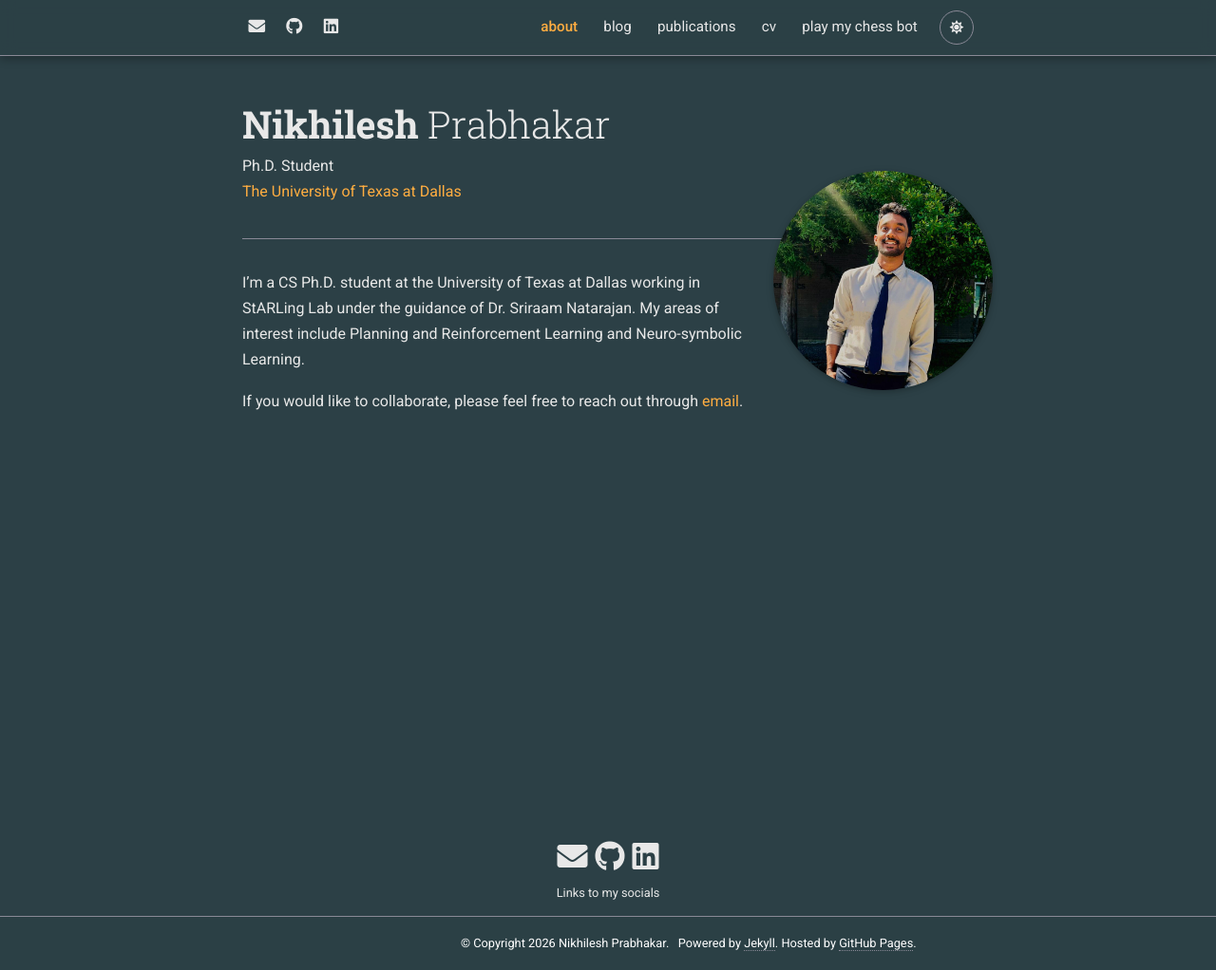
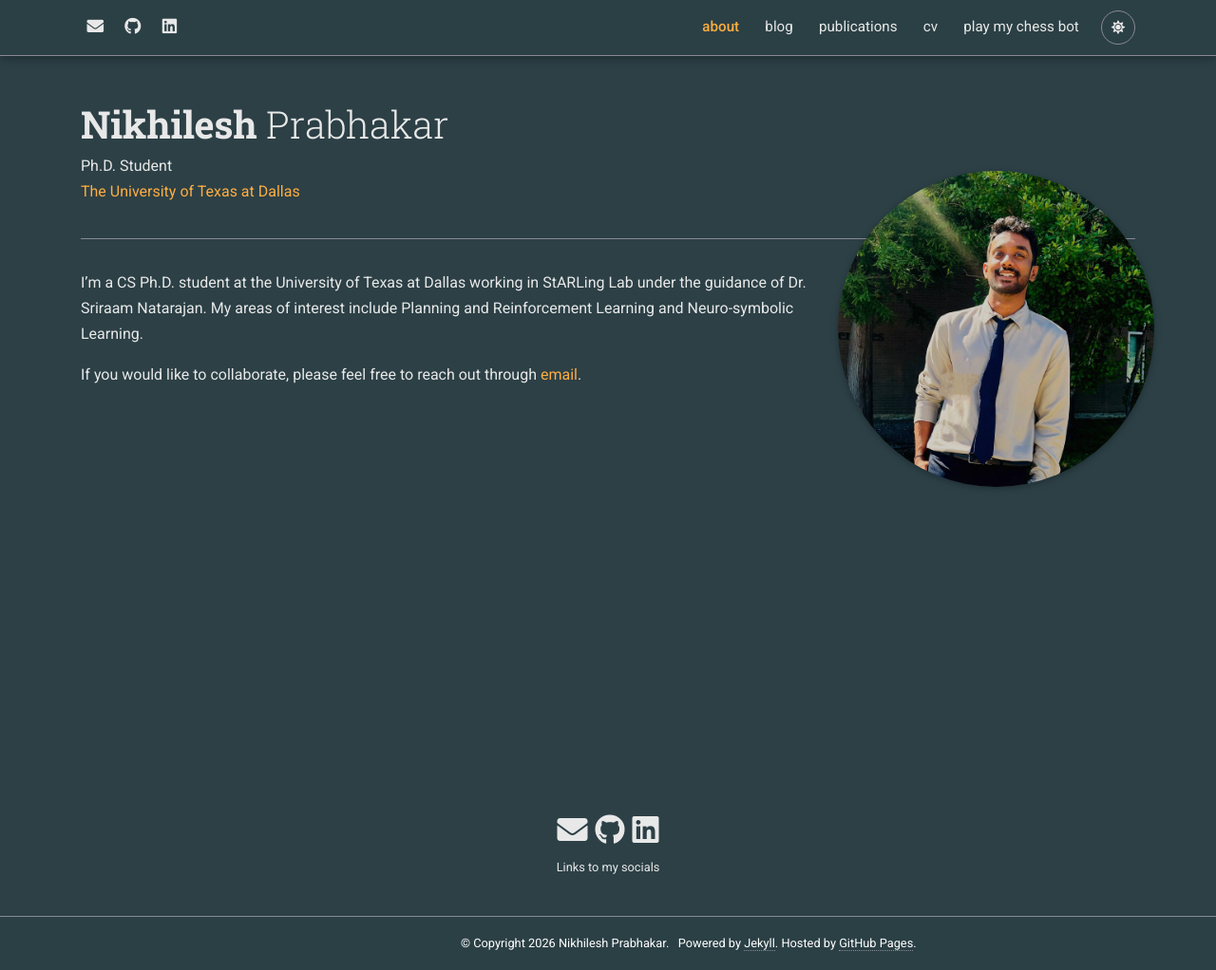
Before and after one commit to nikhileshp/nikhileshp.github.io, a Jekyll site: the page built from _pages/about.md, in a window 1280 px wide and 1022 px high. Shown: the whole window at 95% size. Built offline with Jekyll 4.4.1, drawn with Linux system fonts in a browser that asks for light colours; full-size pictures stand in for the smaller copies a plugin makes; comment, search, counter and statistics services are not loaded; a style sheet for code colours, icons or effects is not loaded.

Commit message:
nav/layout: widen content container to 1140px to match chess-clone
al-folio's _layout.scss caps .container at $max-content-width which
came from _config.yml's max_width: 800px. The chess-clone page uses
Bootstrap 4's default .container (1140px at xl), so the main site
felt noticeably narrower. Bumping the cap to 1140px aligns both.

Co-Authored-By: Claude Opus 4.7 (1M context) <noreply@anthropic.com>

```diff
--- a/_config.yml
+++ b/_config.yml
@@ -55,7 +55,7 @@ navbar_fixed: true
 footer_fixed: true
 
 # Dimensions
-max_width: 800px
+max_width: 1140px   # matches chess-clone container width
 
 # TODO: add layout settings (single page vs. multi-page)
 
```
